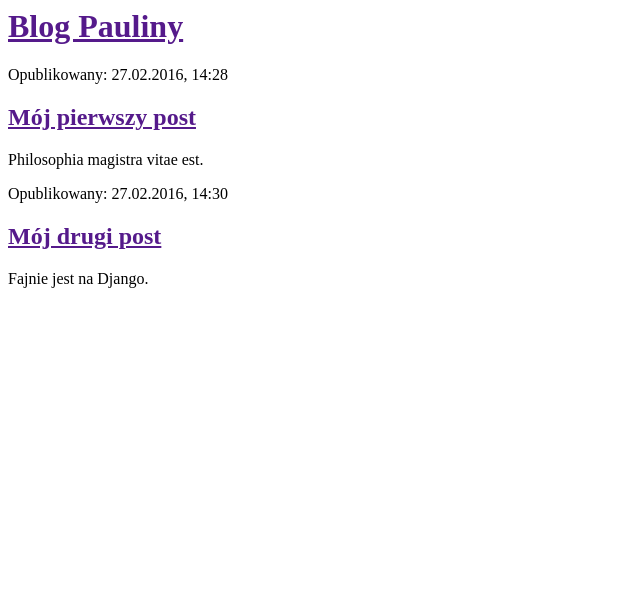
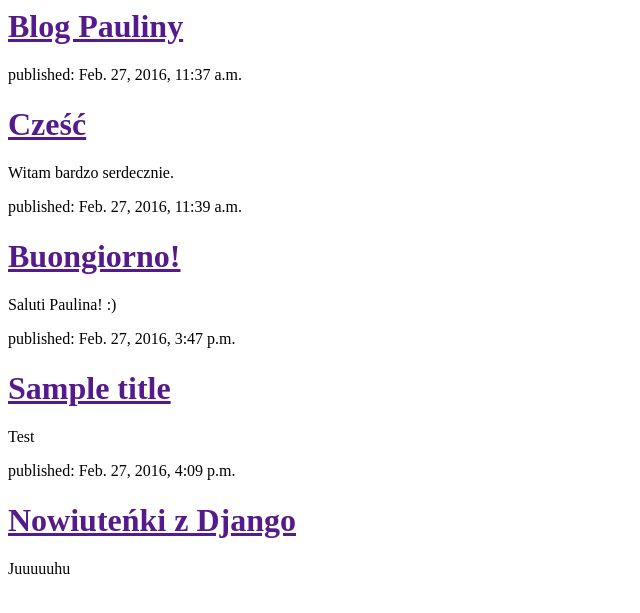
Before and after one commit to drobnaczylija/my-first-blog, a Django app: page / in a window 1280 px wide. Shown: the top 613 px of the page, without its empty margins (0-640 px from the left). Run offline with Django 3.2, Linux system fonts and the light colour scheme; data comes from the database, SQL or seed files in the repository; both versions use the stored data as it was after the commit.

Commit message:
Modyfikacja szablonu, by pokazywal posty z bazy danych

```diff
--- a/blog/templates/blog/post_list.html
+++ b/blog/templates/blog/post_list.html
@@ -6,17 +6,14 @@
         <div>
             <h1><a href="">Blog Pauliny</a></h1>
         </div>
-
-        <div>
-            <p>Opublikowany: 27.02.2016, 14:28</p>
-            <h2><a href="">Mój pierwszy post</a></h2>
-            <p>Philosophia magistra vitae est.</p>
-        </div>
-
-        <div>
-            <p>Opublikowany: 27.02.2016, 14:30</p>
-            <h2><a href="">Mój drugi post</a></h2>
-            <p>Fajnie jest na Django.</p>
+<div>
+     {% for post in posts %}
+	 <div>
+	 <p> published: {{ post.published_date}}</p>
+	 <h1> <a href="">{{post.title}}</a></h1>
+	 <p>{{ post.text|linebreaks}}</p>
+	 </div>
+    {% endfor %}
         </div>
     </body>
 </html>
--- a/blog/views.py
+++ b/blog/views.py
@@ -2,3 +2,10 @@ from django.shortcuts import render
 
 def post_list(request):
     return render(request, 'blog/post_list.html', {})
+from django.shortcuts import render
+from django.utils import timezone
+from .models import Post
+
+def post_list(request):
+	posts = Post.objects.filter(published_date__lte=timezone.now()).order_by('published_date')
+	return render(request, 'blog/post_list.html',{'posts': posts})
```
Also changed, not shown: db.sqlite3.
